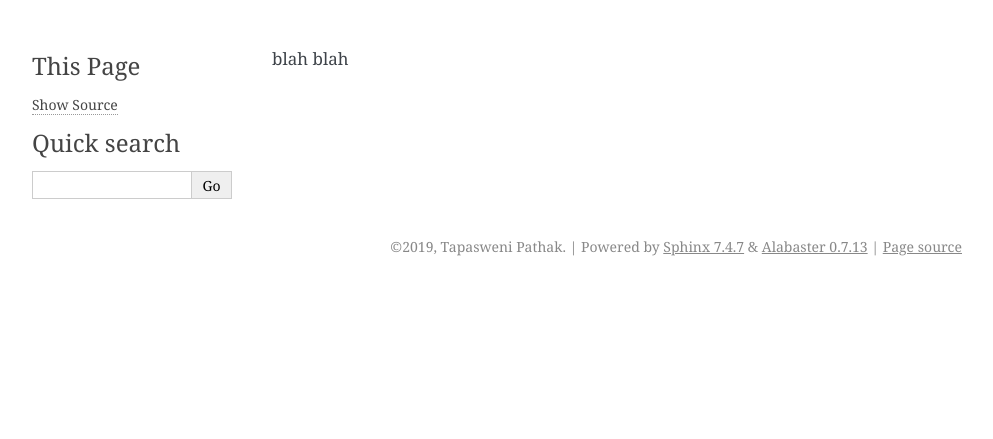
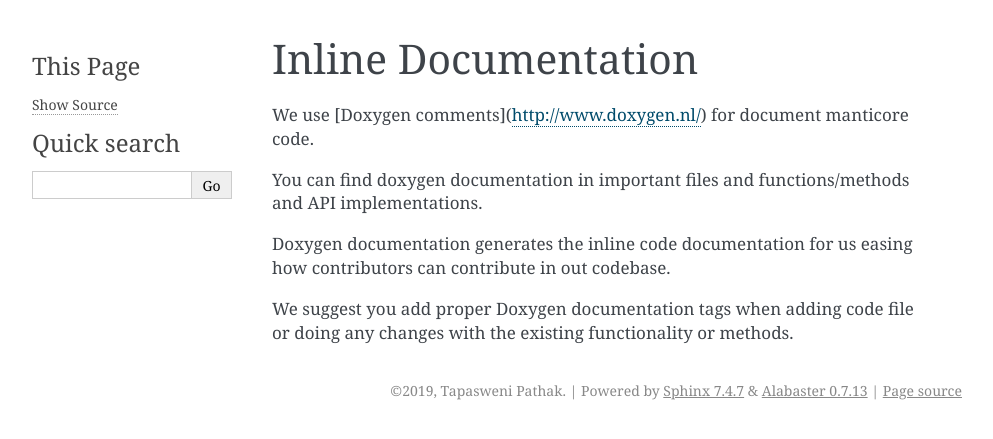
Before and after one commit to manticoreos/manticore, a Sphinx documentation site: the page built from docs/doxygen_documentation/index.rst, in a window 1280 px wide. Shown: the top 439 px of the page, without its empty margins (148-1141 px from the left). Built offline with Sphinx 7.4.7, drawn with Linux system fonts in a browser that asks for light colours; pages that are not in the unit, such as notebooks, are missing from menus.

Commit message:
Add doxygen documentation info

```diff
--- a/docs/doxygen_documentation/index.rst
+++ b/docs/doxygen_documentation/index.rst
@@ -1 +1,13 @@
-blah blah
+Inline Documentation
+--------------------
+
+We use [Doxygen comments](http://www.doxygen.nl/) for document manticore code.
+
+You can find doxygen documentation in important files and functions/methods and
+API implementations.
+
+Doxygen documentation generates the inline code documentation for us easing how
+contributors can contribute in out codebase.
+
+We suggest you add proper Doxygen documentation tags when adding code file or doing
+any changes with the existing functionality or methods.
```
